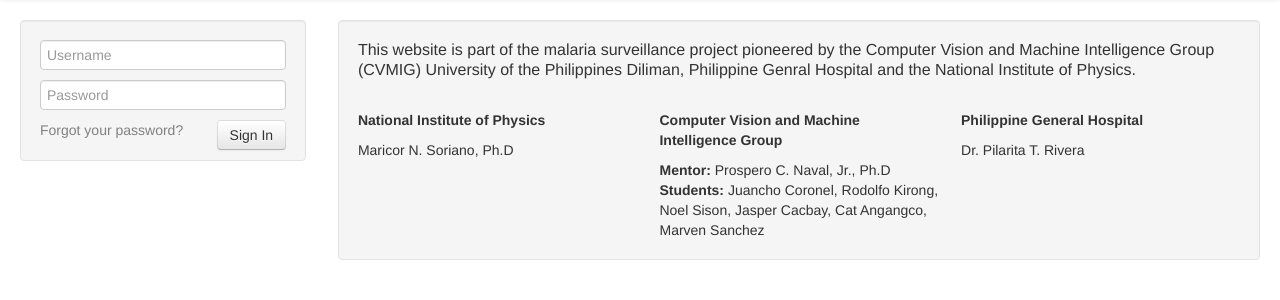
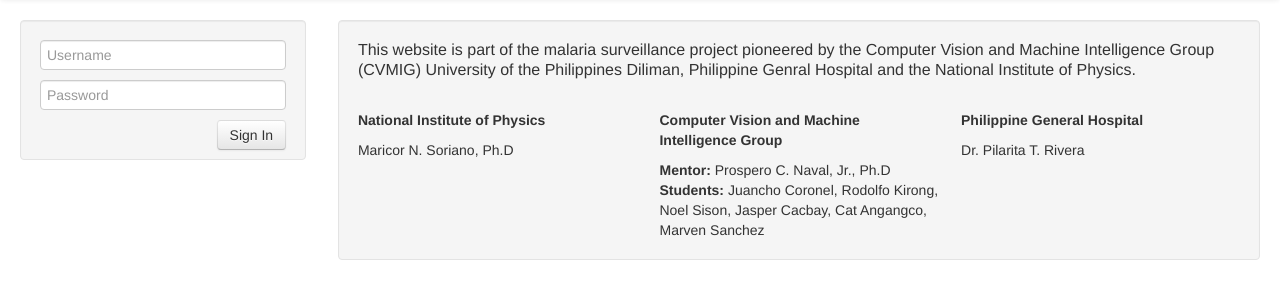
Before and after one commit to kedelaspenas/Malaria-Server, a Flask app: page / in a window 1280 px wide. Shown: the part 42-342 px from the top of the page. Run offline with Flask 2, Linux system fonts and the light colour scheme; parts of the project's set-up code (start-up, migrations or seed data) failed here and were passed over; some libraries are stand-ins or nearby versions.

Commit message:
comment out change password

```diff
--- a/serveus/templates/index.html
+++ b/serveus/templates/index.html
@@ -30,21 +30,25 @@
     <div class="container-fluid">
         <div class="row-fluid">
             <div class="span3">
-                <div class="well" style="padding-bottom: 0%">
+                <div class="well">
                     <form action="/login/" method="post" name="login" class="" onsubmit="return hash();">
                     {{ login_form.hidden_tag() }}
                     {{ login_form.username(size=40, placeholder="Username", class="span12") }}<br />
                     {{login_form.password(size=40, placeholder="Password", class="span12")}}<br />
-                    <a href="#" data-toggle="collapse" data-target="#recovery" style="color: grey">Forgot your password?</a>
-                    <input class="btn pull-right" type="submit" value="Sign In" style="height: 30px" /></form>
+                    <!-- <a href="#" data-toggle="collapse" data-target="#recovery" style="color: grey">Forgot your password?</a>  -->
+                    <input class="btn pull-right" type="submit" value="Sign In" style="height: 30px" />
+                    <!--
+                    </form>
                     <div id="recovery" class="collapse" style="max-height: 90px;">
                         <hr />
                         <form action="/recovery/" method="post" name="recovery" class="">
                         {{ recovery_form.hidden_tag() }}
                         {{ recovery_form.username(size=35, placeholder="Enter your username", class="span9", style="display:inline-block") }}
                         <input class="btn pull-right span3" type="submit" value="Submit"
-                        style="height: 30px; display: inline-block" /></form>
+                        style="height: 30px; display: inline-block" />
                     </div>
+                    </form>
+                    -->
                 </div>
                 {% if error_message %}
                 <div class="alert alert-error">
```
